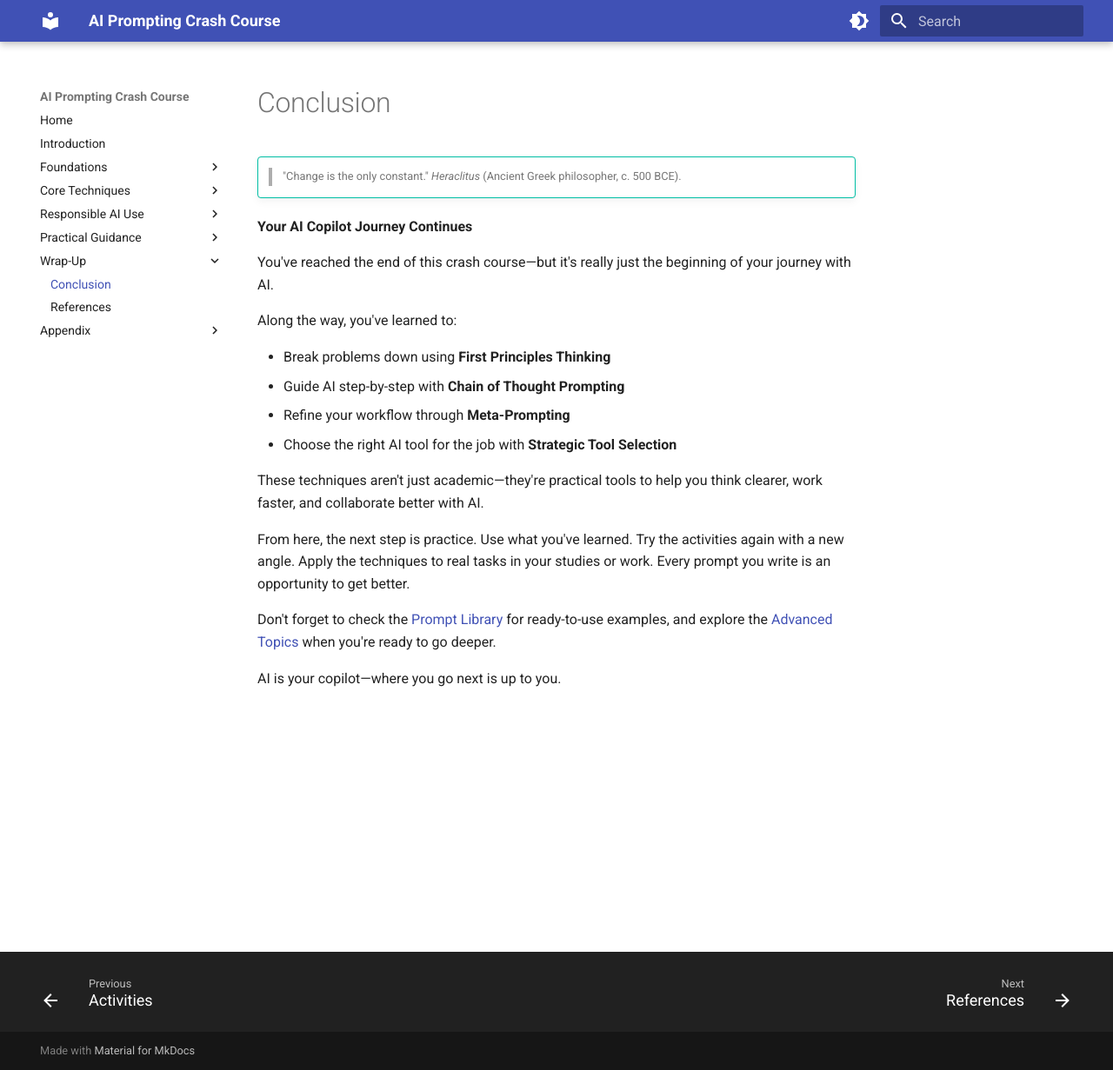
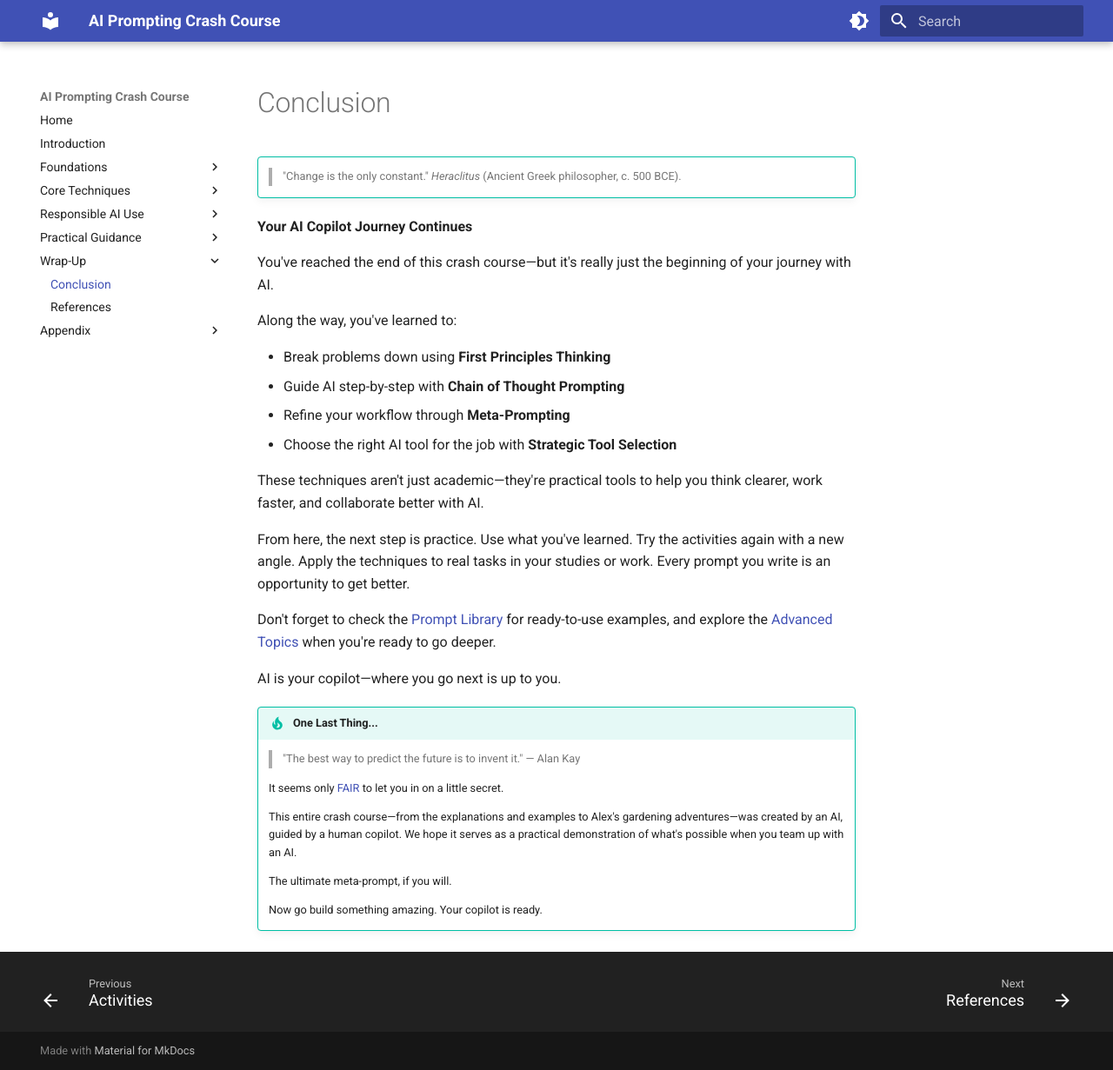
Before and after one commit to jmetzz/prompting-with-purpose, an MkDocs documentation site: the page built from docs/conclusion.md, in a window 1280 px wide and 1231 px high. Shown: the whole window at 87% size. Built offline with MkDocs 1.6.1 and Material for MkDocs 9.7.7, drawn with Linux system fonts in a browser that asks for light colours.

Commit message:
docs: add final message

```diff
--- a/docs/conclusion.md
+++ b/docs/conclusion.md
@@ -19,3 +19,15 @@ From here, the next step is practice. Use what you've learned. Try the activitie
 Don't forget to check the [Prompt Library](prompt_library.md) for ready-to-use examples, and explore the [Advanced Topics](appendix.md) when you're ready to go deeper.
 
 AI is your copilot—where you go next is up to you.
+
+!!! tip "One Last Thing..."
+
+    > "The best way to predict the future is to invent it." — Alan Kay
+
+    It seems only [FAIR](ethical_use_of_ai.md#the-fair-framework) to let you in on a little secret.
+
+    This entire crash course—from the explanations and examples to Alex's gardening adventures—was created by an AI, guided by a human copilot. We hope it serves as a practical demonstration of what's possible when you team up with an AI.
+
+    The ultimate meta-prompt, if you will.
+
+    Now go build something amazing. Your copilot is ready.
```
